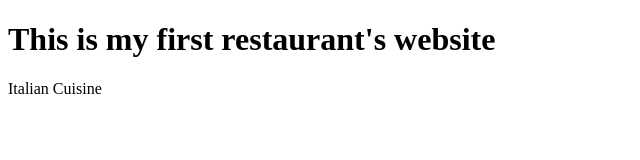
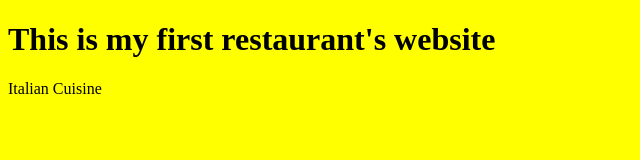
Before and after one commit to mirkhanovaa/Restaurant, a plain HTML site: page index.html in a window 1280 px wide. Shown: the whole page, without its empty margins (0-640 px from the left). Drawn offline with Linux system fonts and the light colour scheme.

Commit message:
Update index.html

```diff
--- a/index.html
+++ b/index.html
@@ -4,7 +4,7 @@
     <link rel='stylesheet' href='index.css' type='text'/>
   <style>
   body {
-    background-color: light-blue;
+    background-color: yellow;
     }
   </style>
   </head>
```
